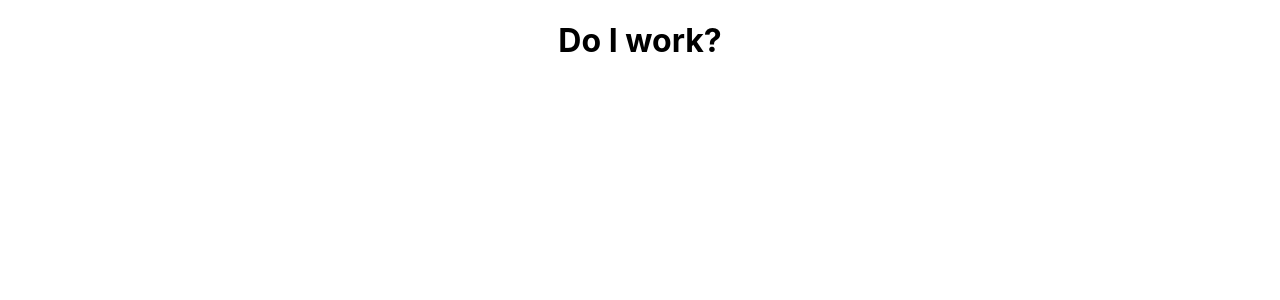
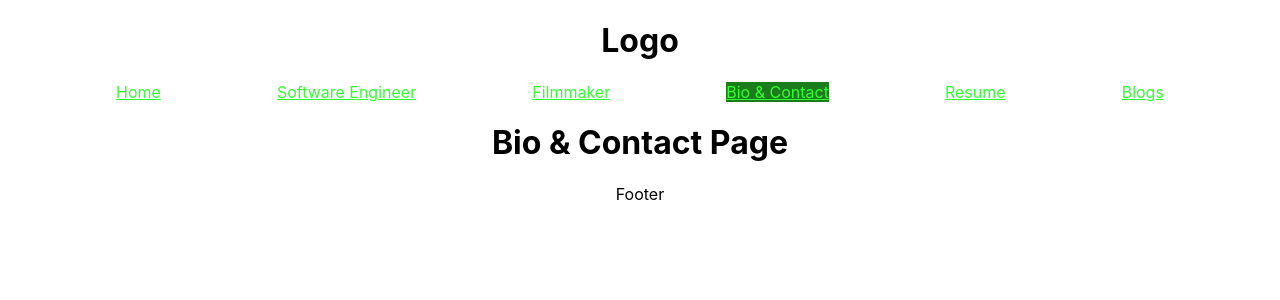
Before and after one commit to DanielYankiver/DanielYankiver.github.io, a React (Create React App) app: page /bio-contact in a window 1280 px wide. Shown: the top 300 px of the page. Built offline with nearby package versions, Linux system fonts and the light colour scheme.

Commit message:
added nav bar, nav links and main components

```diff
--- a/package.json
+++ b/package.json
@@ -8,6 +8,7 @@
     "@testing-library/user-event": "^12.1.10",
     "react": "^17.0.1",
     "react-dom": "^17.0.1",
+    "react-router-dom": "^5.2.0",
     "react-scripts": "4.0.3",
     "web-vitals": "^1.0.1"
   },
--- a/src/App.css
+++ b/src/App.css
@@ -1,7 +1,24 @@
+nav a.active {
+  background-color: #1a7c1a;
+  color: #33FF33;
+}
+
+nav a {
+  color: #33FF33;
+}
+
+nav {
+  display: flex;
+  justify-content: space-evenly;
+}
+
 .App {
   text-align: center;
 }
 
+
+
+/*
 .App-logo {
   height: 40vmin;
   pointer-events: none;
@@ -35,4 +52,4 @@
   to {
     transform: rotate(360deg);
   }
-}
+} */
--- a/src/App.js
+++ b/src/App.js
@@ -1,10 +1,49 @@
 import logo from './logo.svg';
 import './App.css';
+import React, { useState } from "react";
+import { Switch, Route } from "react-router-dom";
+import NavBar from "./NavBar";
+import Home from "./Home";
+import SoftwareEngineer from "./SoftwareEngineer";
+import Filmmaker from "./Filmmaker";
+import BioContact from "./BioContact";
+import Resume from "./Resume";
+import Blogs from "./Blogs";
 
 function App() {
+  const [page, setPage] = useState("/")
+
+
   return (
     <div className="App">
-      <h1>Do I work?</h1>
+      <h1>Logo</h1>
+      <div>
+        <NavBar onChangePage={setPage} />
+        <Switch>
+          <Route exact path="/">
+            <Home />
+          </Route>
+          <Route exact path="/software-engineer">
+            <SoftwareEngineer />
+          </Route>
+          <Route exact path="/filmmaker">
+            <Filmmaker />
+          </Route>
+          <Route exact path="/bio-contact">
+            <BioContact />
+          </Route>
+          <Route exact path="/resume">
+            <Resume />
+          </Route>
+          <Route exact path="/blogs">
+            <Blogs />
+          </Route>
+          <Route path="*">
+            <h1>404 not found</h1>
+          </Route>
+        </Switch>
+      </div>
+      <p>Footer</p>
     </div>
   );
 }
--- /dev/null
+++ b/src/BioContact.js
@@ -0,0 +1,11 @@
+import React from "react";
+
+
+function BioContact() {
+
+    return (
+        <h1>Bio & Contact Page</h1>
+    );
+}
+
+export default BioContact;
--- /dev/null
+++ b/src/Blogs.js
@@ -0,0 +1,11 @@
+import React from "react";
+
+
+function Blogs() {
+
+    return (
+        <h1>Blogs Page</h1>
+    );
+}
+
+export default Blogs;
--- /dev/null
+++ b/src/Filmmaker.js
@@ -0,0 +1,11 @@
+import React from "react";
+
+
+function Filmmaker() {
+
+    return (
+        <h1>Filmmaker Page</h1>
+    );
+}
+
+export default Filmmaker;
--- /dev/null
+++ b/src/Home.js
@@ -0,0 +1,11 @@
+import React from "react";
+
+
+function Home() {
+
+    return (
+        <h1>Home Page</h1>
+    );
+}
+
+export default Home;
--- /dev/null
+++ b/src/NavBar.js
@@ -0,0 +1,18 @@
+import React from "react";
+import { NavLink } from "react-router-dom"
+
+function NavBar() {
+
+    return (
+        <nav>
+            <NavLink exact to="/">Home</NavLink>
+            <NavLink exact to="/software-engineer">Software Engineer</NavLink>
+            <NavLink exact to="/filmmaker">Filmmaker</NavLink>
+            <NavLink exact to="/bio-contact">Bio & Contact</NavLink>
+            <NavLink exact to="/resume">Resume</NavLink>
+            <NavLink exact to="/blogs">Blogs</NavLink>
+        </nav>
+    );
+}
+
+export default NavBar;
--- /dev/null
+++ b/src/Resume.js
@@ -0,0 +1,11 @@
+import React from "react";
+
+
+function Resume() {
+
+    return (
+        <h1>Resume Page</h1>
+    );
+}
+
+export default Resume;
--- /dev/null
+++ b/src/SoftwareEngineer.js
@@ -0,0 +1,11 @@
+import React from "react";
+
+
+function SoftwareEngineer() {
+
+    return (
+        <h1>Software Engineer Page</h1>
+    );
+}
+
+export default SoftwareEngineer;
--- a/src/index.js
+++ b/src/index.js
@@ -3,10 +3,14 @@ import ReactDOM from 'react-dom';
 import './index.css';
 import App from './App';
 import reportWebVitals from './reportWebVitals';
+import { BrowserRouter } from "react-router-dom"
+
 
 ReactDOM.render(
   <React.StrictMode>
-    <App />
+    <BrowserRouter>
+        <App />
+    </BrowserRouter>
   </React.StrictMode>,
   document.getElementById('root')
 );
```
Also changed, not shown: 1 other file (tests, documents, lock files or other folders).
